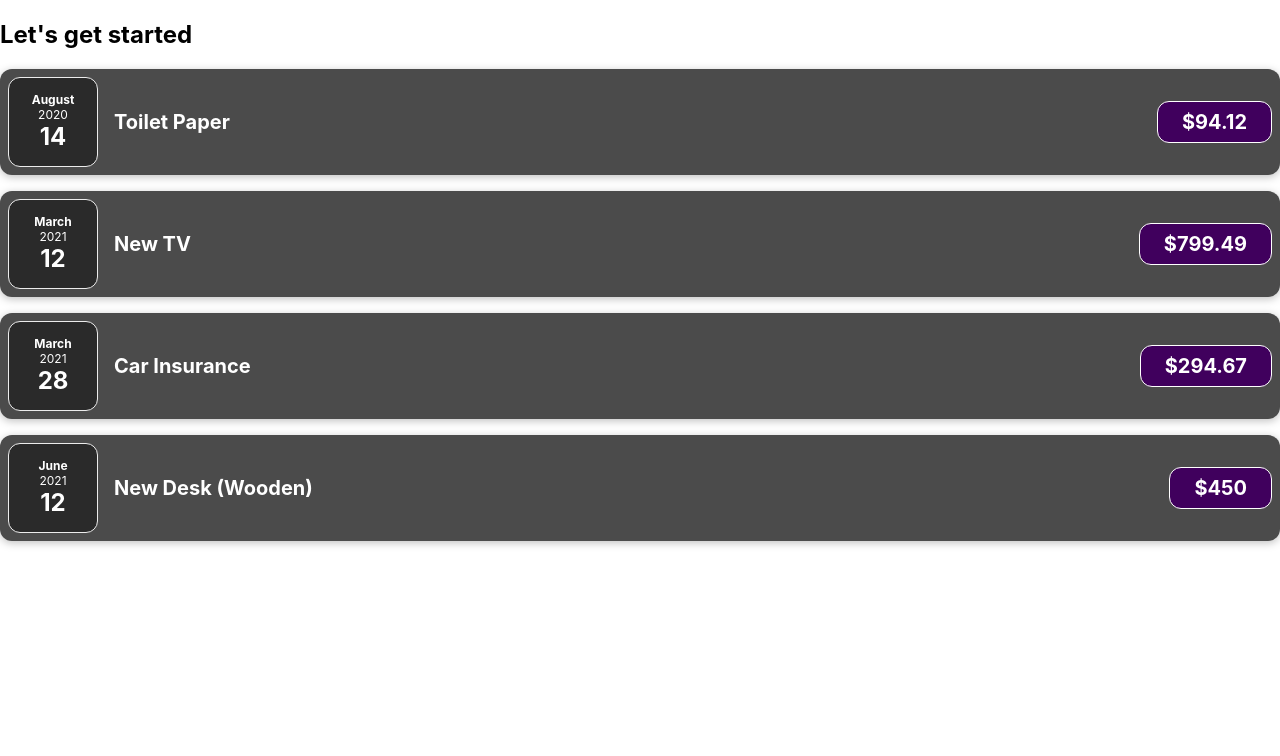
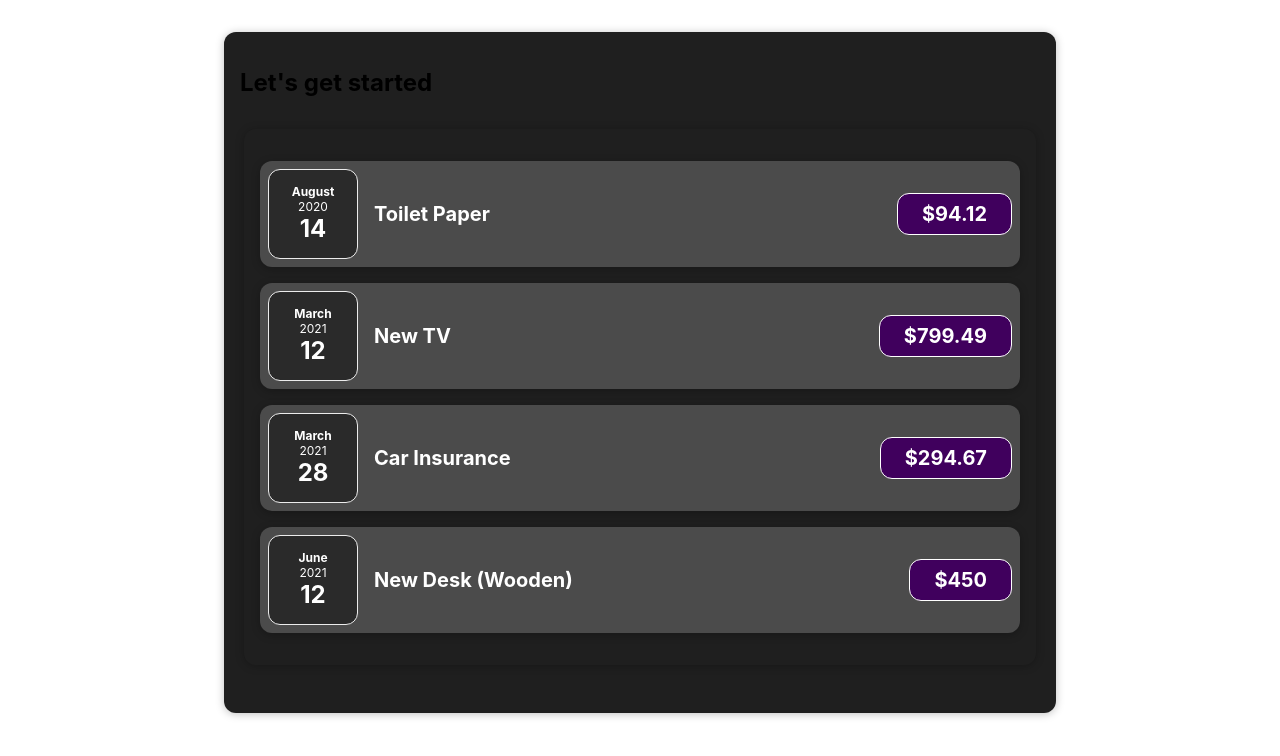
Before and after one commit to Chimoha31/React_Actual_practice, a React (Create React App) app: page / in a window 1280 px wide. Shown: the top 756 px of the page. Built offline with nearby package versions, Linux system fonts and the light colour scheme.

Commit message:
create Expenses.js and css

```diff
--- a/src/App.js
+++ b/src/App.js
@@ -1,6 +1,6 @@
 // import logo from './logo.svg';
 import './App.css';
-import ExpenseItem from "./components/ExpenseItem";
+import Expenses from "./components/Expenses";
 
 
 function App() {
@@ -27,28 +27,9 @@
   ];
 
   return (
-    <div>
+    <div className="expenses">
       <h2>Let's get started</h2>
-      <ExpenseItem
-      title={expenses[0].title}
-      amount={expenses[0].amount}
-      date={expenses[0].date}>
-      </ExpenseItem>
-      <ExpenseItem
-      title={expenses[1].title}
-      amount={expenses[1].amount}
-      date={expenses[1].date}>
-      </ExpenseItem>
-      <ExpenseItem
-      title={expenses[2].title}
-      amount={expenses[2].amount}
-      date={expenses[2].date}>
-      </ExpenseItem>
-      <ExpenseItem
-      title={expenses[3].title}
-      amount={expenses[3].amount}
-      date={expenses[3].date}>
-      </ExpenseItem>
+     <Expenses items={expenses}></Expenses>
 
     </div>
   );
--- a/src/components/ExpenseItem.css
+++ b/src/components/ExpenseItem.css
@@ -8,6 +8,7 @@
   border-radius: 12px;
   background-color: #4b4b4b;
 }
+
 
 .expense-item__description {
   display: flex;
--- a/src/components/ExpenseItem.js
+++ b/src/components/ExpenseItem.js
@@ -2,9 +2,6 @@
 import "./ExpenseItem.css";
 
 function ExpenseItem(props) {
-  // const month = props.date.toLocaleString("en-US", { month: "long" });
-  // const day = props.date.toLocaleString("en-US", { day: "2-digit" });
-  // const year = props.date.getFullYear();
   return (
     <div className="expense-item">
      <ExpenseDate date={props.date}/>
--- /dev/null
+++ b/src/components/Expenses.css
@@ -0,0 +1,9 @@
+.expenses {
+  padding: 1rem;
+  background-color: rgb(31, 31, 31);
+  margin: 2rem auto;
+  width: 50rem;
+  max-width: 95%;
+  border-radius: 12px;
+  box-shadow: 0 1px 8px rgba(0, 0, 0, 0.25);
+}
--- /dev/null
+++ b/src/components/Expenses.js
@@ -0,0 +1,32 @@
+import ExpenseItem from "./ExpenseItem";
+import './Expenses.css'
+
+function Expenses(props) {
+
+  return(
+    <div className="expenses">
+<ExpenseItem
+      title={props.items[0].title}
+      amount={props.items[0].amount}
+      date={props.items[0].date}>
+      </ExpenseItem>
+      <ExpenseItem
+      title={props.items[1].title}
+      amount={props.items[1].amount}
+      date={props.items[1].date}>
+      </ExpenseItem>
+      <ExpenseItem
+      title={props.items[2].title}
+      amount={props.items[2].amount}
+      date={props.items[2].date}>
+      </ExpenseItem>
+      <ExpenseItem
+      title={props.items[3].title}
+      amount={props.items[3].amount}
+      date={props.items[3].date}>
+      </ExpenseItem>
+    </div>
+  );
+};
+
+export default Expenses;
```
